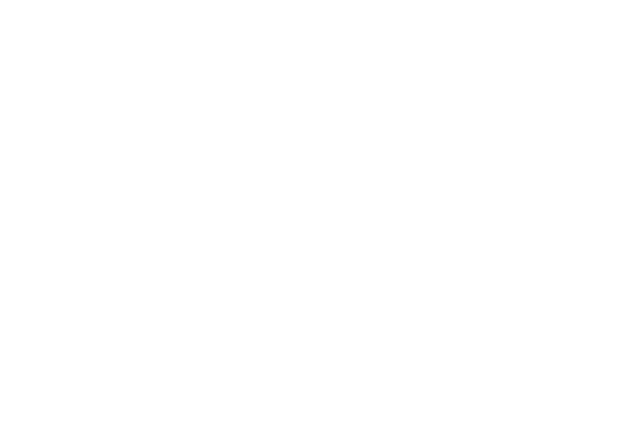
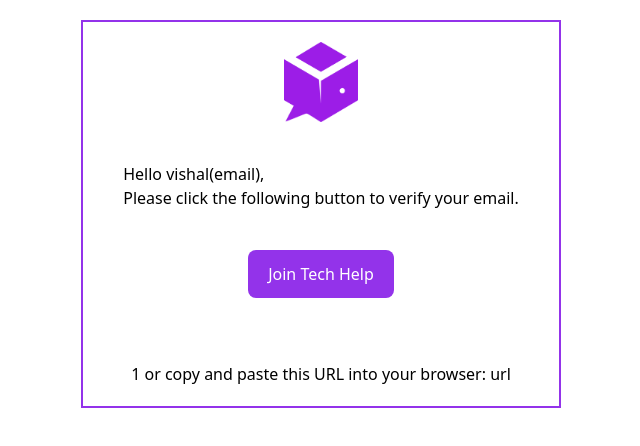
Before and after one commit to vishalkrsharma/forum-app, a React (Vite) app in the folder client/: page /verifyemail in a window 1280 px wide. Before the commit this address had no page. Shown: the top 446 px of the page, without its empty margins (319-959 px from the left). Built offline with nearby package versions, Linux system fonts and the light colour scheme; no server answers.

Commit message:
verigyEmail.jsx

```diff
--- a/client/src/App.jsx
+++ b/client/src/App.jsx
@@ -1,8 +1,9 @@
 import React from 'react';
 import { BrowserRouter, Routes, Route, Navigate } from 'react-router-dom';
 
-import { Home, NewPost, Login, Signup, Start } from './pages/index';
+import { Home, NewPost, Login, Signup, Start } from './pages';
 import useAuthContext from './hooks/useAuthContext';
+import { VerifyEmail } from './components';
 
 function App() {
   const { user } = useAuthContext();
@@ -16,11 +17,14 @@
         <Route path='/login' element={!user ? <Login /> : <Navigate to='/start' />} />
         <Route index element={user ? <Home /> : <Navigate to='/start' />} />
       </Routes> */}
+
+      {/* TEMPORARY TESTING ROUTES */}
       <Routes>
         <Route path='/newpost' element={<NewPost />} />
         <Route path='/start' element={<Start />} />
         <Route path='/signup' element={<Signup />} />
         <Route path='/login' element={<Login />} />
+        <Route path='/verifyemail' element={<VerifyEmail />} />
         <Route index element={<Home />} />
       </Routes>
     </BrowserRouter>
--- /dev/null
+++ b/client/src/components/VerifyEmail.jsx
@@ -0,0 +1,25 @@
+import React from 'react';
+
+import logo from '../assets/logo.png';
+
+export default function VerifyEmail(props) {
+  const baseUrl = import.meta.env.VITE_TECHHELP_URL || '';
+
+  const { name, email, verifyUrl } = { name: 'vishal', email: 'email', verifyUrl: 'url' };
+
+  return (
+    <div className='flex flex-col justify-center items-center gap-10 p-5 border-2 border-primary mx-auto m-5' style={{ width: '30rem' }}>
+      <a href={baseUrl}>
+        <img className='h-20' src={logo} alt={logo} />
+      </a>
+      Hello {name}({email}),
+      <br />
+      Please click the following button to verify your email.
+      <br />
+      <button className='bg-primary text-white px-5 py-3 rounded-lg'>
+        <a href={verifyUrl}>Join Tech Help</a>
+      </button>
+      <br />1 or copy and paste this URL into your browser: {verifyUrl}
+    </div>
+  );
+}
--- a/client/src/components/index.js
+++ b/client/src/components/index.js
@@ -2,3 +2,4 @@
 export { default as TopBar } from './TopBar';
 export { default as BottomBar } from './BottomBar';
 export { default as Post } from './Post';
+export { default as VerifyEmail } from './VerifyEmail';
--- a/client/src/index.css
+++ b/client/src/index.css
@@ -24,3 +24,7 @@
 *:focus {
   outline: none;
 }
+
+a {
+  text-decoration: none;
+}
```
